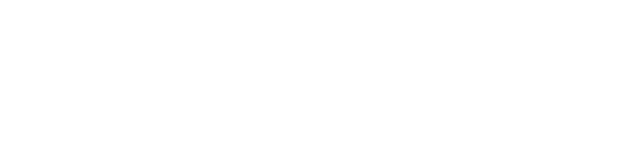
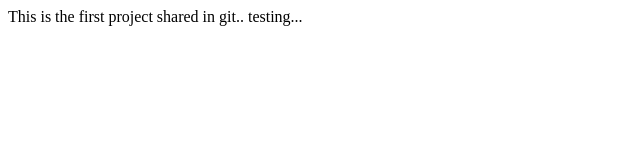
Before and after one commit to annJo/web, a plain HTML site: page index.html in a window 1280 px wide. Shown: the whole page, without its empty margins (0-640 px from the left). Drawn offline with Linux system fonts and the light colour scheme.

Commit message:
With a div message

```diff
--- a/index.html
+++ b/index.html
@@ -1,9 +1,9 @@
 <!DOCTYPE html>
 <html>
 <head>
-    <title></title>
+    <title>First Project</title>
 </head>
 <body>
-
+<div>This is the first project shared in git.. testing...</div>
 </body>
 </html>
```
